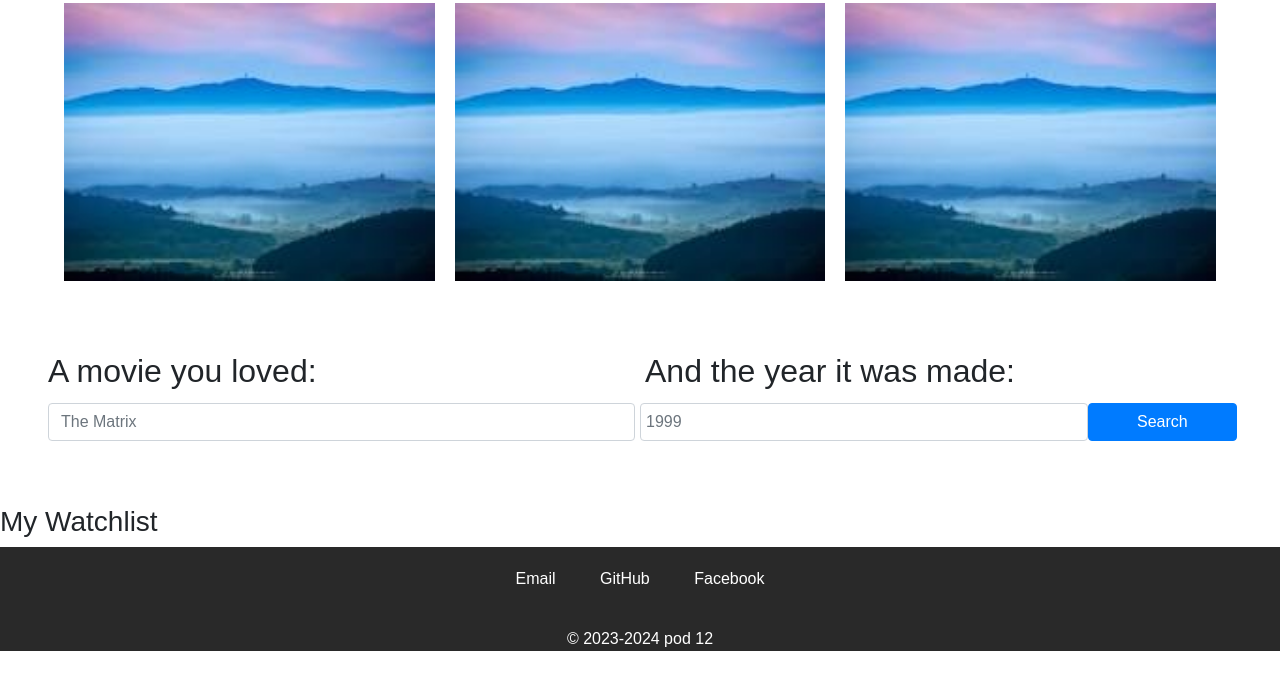
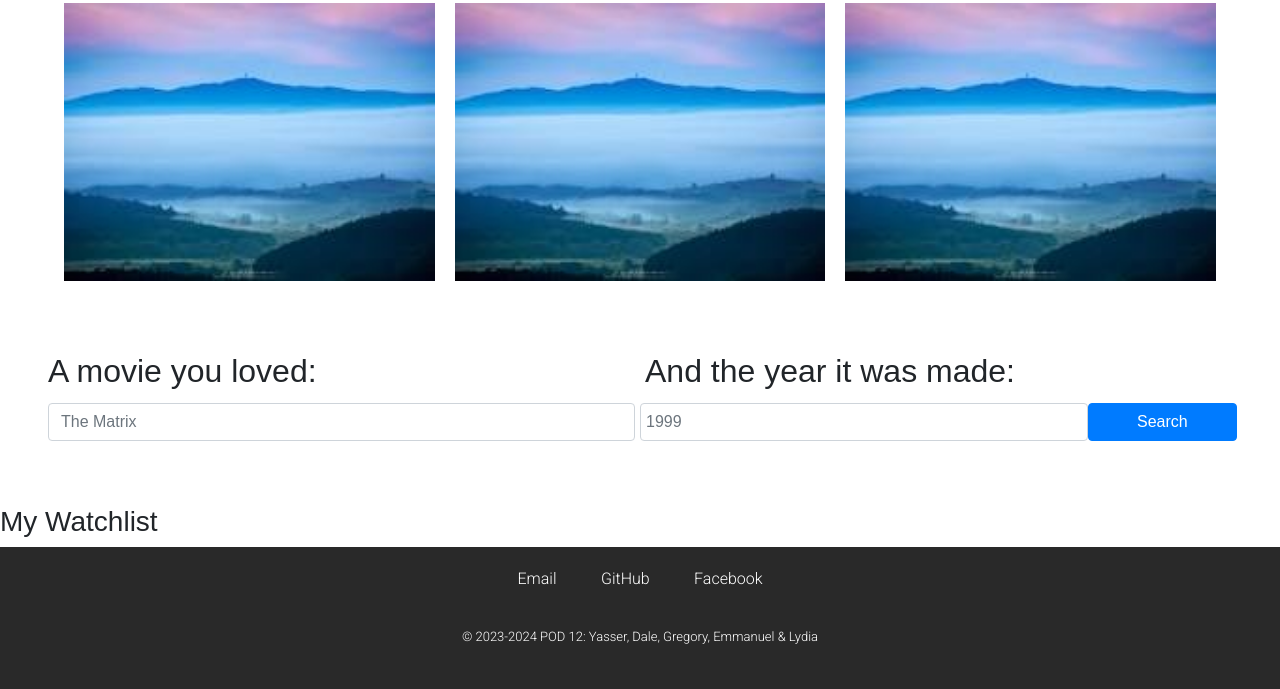
Before and after one commit to Dezmondo7/movie-reccommender, a plain HTML site: page index.html in a window 1280 px wide. Shown: the part 898-1587 px from the top of the page. Before the commit the page ends 1565 px from the top, so only its background shows below. Drawn offline with nearby package versions, Linux system fonts and the light colour scheme.

Commit message:
make changes to footer styling

```diff
--- a/assets/style.css
+++ b/assets/style.css
@@ -219,6 +219,8 @@ section.scroll-container {
 footer {
     background: #292929;
     align-items: center;
+    font-weight: 100;
+    font-family: roboto;
 }
 
 #footer-list {
@@ -229,14 +231,26 @@ footer {
     display: inline-block;
     padding: 20px;
     text-decoration: none;
-    font-family: sans-serif;
-    font-weight: lighter;
+}
+
+#footer-menu-item a span {
+    font-weight: 100;
+    font-family: roboto;
+}
+
+#footer-menu-item a:hover {
+    text-decoration: none;
 }
 
 #copyright {
     text-align: center;
     color: white;
     text-decoration: none;
-    font-family: sans-serif;
-    font-weight: lighter;
+    padding-bottom: 2rem;
 }
+
+#copyright p {
+    font-weight: 100;
+    font-family: roboto;
+    font-size: small;
+}
--- a/index.html
+++ b/index.html
@@ -128,7 +128,7 @@
       </ul>
     </div>
     <div id="copyright">
-      <p>©&nbsp;2023-2024 pod 12</p>
+      <p>©&nbsp;2023-2024 POD 12: Yasser, Dale, Gregory, Emmanuel & Lydia</p>
     </div>
   </footer>
 
```
